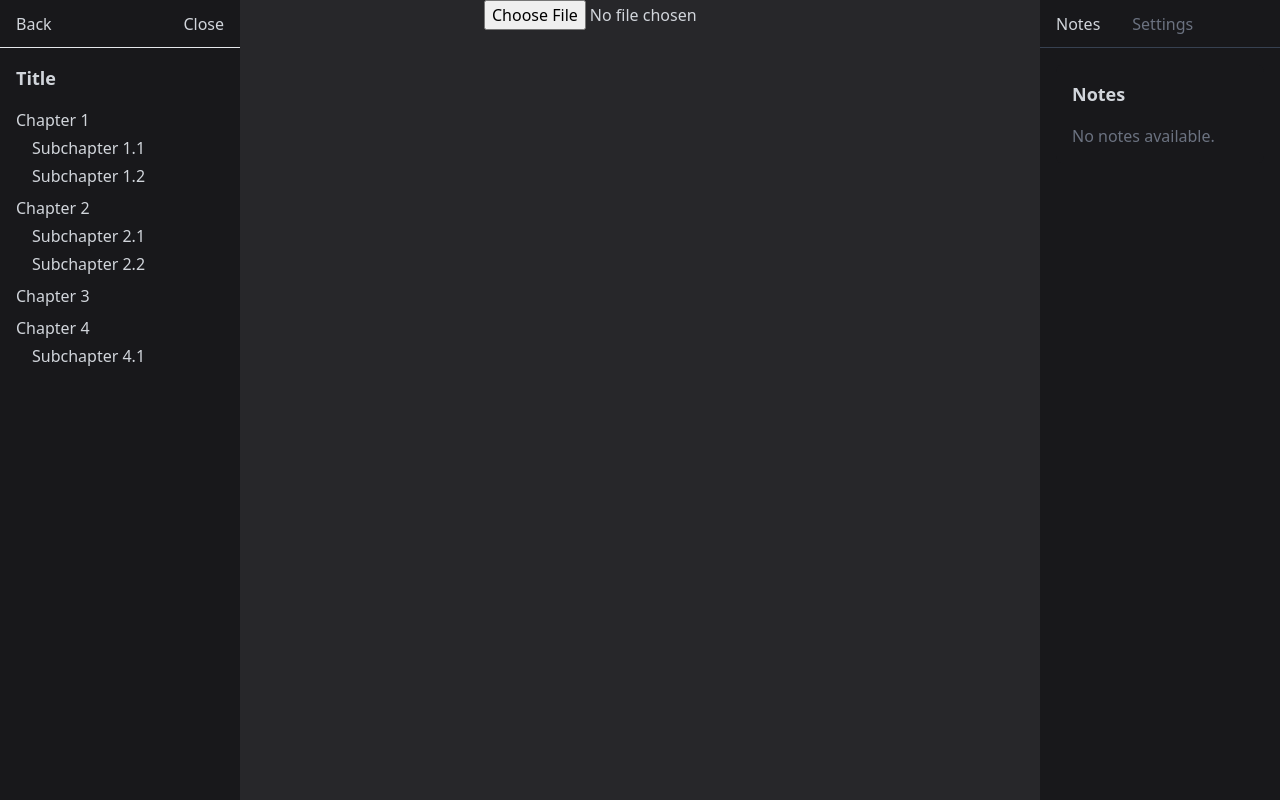
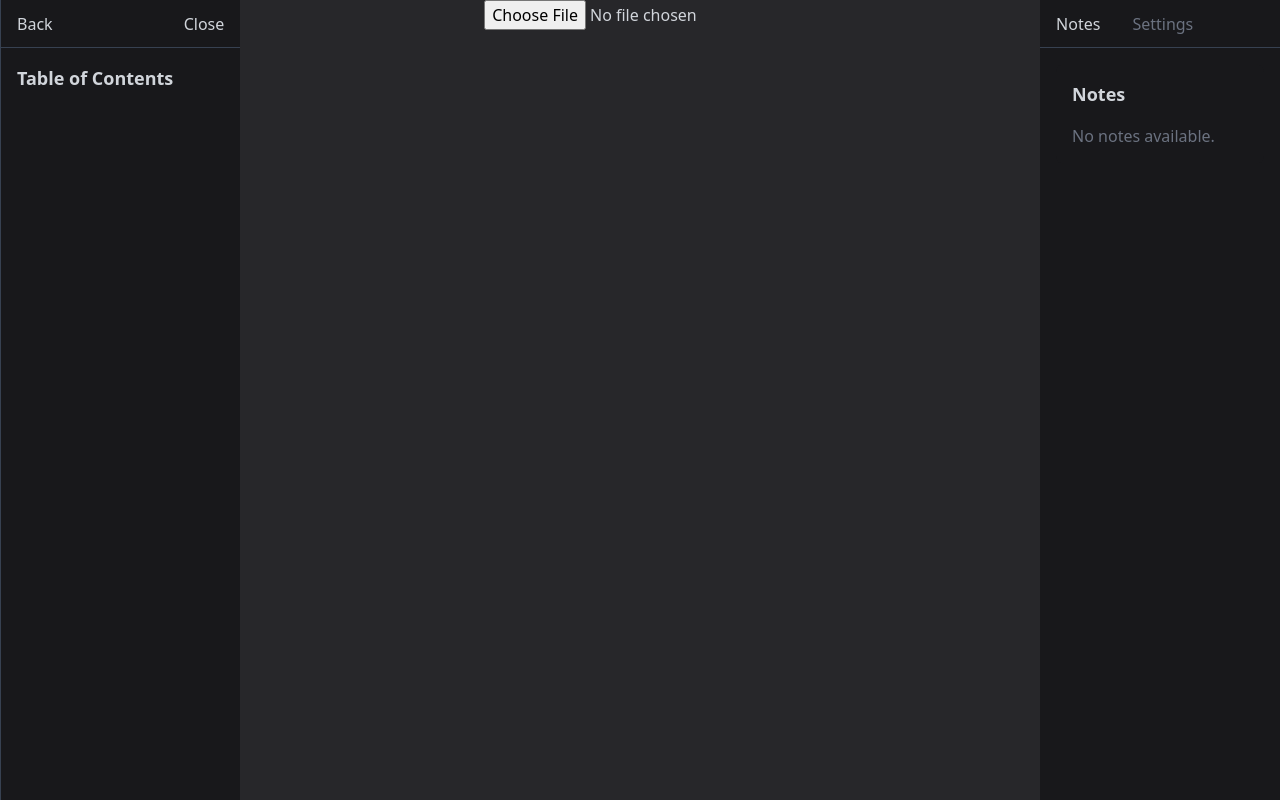
Before and after one commit to elevinas123/easyLibrary, a React (Vite) app: page / in a window 1280 px wide. Built offline with nearby package versions, Linux system fonts and the light colour scheme.

Commit message:
Chapters added

```diff
--- a/src/Modules/BookPage/Chapters.tsx
+++ b/src/Modules/BookPage/Chapters.tsx
@@ -1,26 +1,26 @@
-export default function Chapters() {
-    const chapters = [
-        {
-            title: "Chapter 1",
-            subchapters: ["Subchapter 1.1", "Subchapter 1.2"],
-        },
-        {
-            title: "Chapter 2",
-            subchapters: ["Subchapter 2.1", "Subchapter 2.2"],
-        },
-        {
-            title: "Chapter 3",
-            subchapters: [],
-        },
-        {
-            title: "Chapter 4",
-            subchapters: ["Subchapter 4.1"],
-        },
-    ];
+import { Chapter } from "./MainPage"; // Assuming you have the Chapter type defined elsewhere
+
+type ChaptersProps = {
+    chapters: Chapter[];
+};
+
+export default function Chapters({ chapters }: ChaptersProps) {
+    const handleChapterClick = (chapterId: string) => {
+        const targetElement = document.querySelector(
+            `[data-id='${chapterId}']`
+        );
+        if (targetElement) {
+            targetElement.scrollIntoView({
+                behavior: "smooth",
+                block: "start",
+            });
+            targetElement.focus({ preventScroll: true }); // Ensure it is focused after scroll
+        }
+    };
 
     return (
-        <div className="flex flex-col w-96 bg-zinc-900">
-            <div className="border-b flex flex-row h-12 w-full items-center justify-between px-4">
+        <div className="flex flex-col w-96 bg-zinc-900 border-l border-gray-700">
+            <div className="border-b border-gray-700 flex flex-row h-12 w-full items-center justify-between px-4">
                 <button className="text-gray-300 hover:text-gray-500">
                     Back
                 </button>
@@ -28,34 +28,26 @@ export default function Chapters() {
                     Close
                 </button>
             </div>
-            <div className="p-4 text-gray-300">
-                <div className="text-lg font-semibold">Title</div>
-                <div className="mt-4">
-                    <ul className="mt-2 space-y-2">
+            <div className="p-4 text-gray-300 overflow-y-auto">
+                <div className="text-lg font-semibold mb-2">
+                    Table of Contents
+                </div>
+                <ul className="space-y-2">
                     {chapters.map((chapter, index) => (
                         <li key={index}>
-                                <div className="hover:text-gray-500 cursor-pointer">
+                            <div
+                                className={`hover:text-gray-400 cursor-pointer`}
+                                style={{
+                                    marginLeft: `${chapter.indentLevel * 20}px`,
+                                }}
+                                onClick={() => handleChapterClick(chapter.id)}
+                            >
                                 {chapter.title}
                             </div>
-                                {chapter.subchapters.length > 0 && (
-                                    <ul className="mt-1 ml-4 space-y-1">
-                                        {chapter.subchapters.map(
-                                            (subchapter, subIndex) => (
-                                                <li
-                                                    key={subIndex}
-                                                    className="hover:text-gray-500 cursor-pointer"
-                                                >
-                                                    {subchapter}
-                                                </li>
-                                            )
-                                        )}
-                                    </ul>
-                                )}
                         </li>
                     ))}
                 </ul>
             </div>
         </div>
-        </div>
     );
 }
--- a/src/Modules/BookPage/MainPage.tsx
+++ b/src/Modules/BookPage/MainPage.tsx
@@ -4,8 +4,6 @@ import Chapters from "./Chapters";
 import RightHand from "./RightHand";
 import Text from "./Text";
 import { HtmlObject, preprocessEpub, HighlightRange } from "./preprocessEpub";
-import { useAtom } from "jotai";
-import { highlightedRangeAtom } from "../../atoms";
 
 export type Note = {
     noteText: string;
@@ -13,18 +11,20 @@ export type Note = {
     noteReference: string;
     noteReferenceIdRanges: HighlightRange;
 };
-
-
+export type Chapter = {
+    id: string;
+    title: string;
+    tagName: string;
+    indentLevel: number;
+};
 
 function MainPage() {
     const [bookElements, setBookElements] = useState<(HtmlObject | null)[]>([]);
     const [_, setError] = useState<string | null>(null);
     const [fontSize] = useState(24);
-    const [highlightedRanges] =
-        useAtom(highlightedRangeAtom);
     const [notes, setNotes] = useState<Note[]>([]);
-
-    const createNote = (note) => {
+    const [chapters, setChapters] = useState < Chapter[]>([]);
+    const createNote = (note: Note) => {
         setNotes((oldNotes) => [...oldNotes, note]);
     };
 
@@ -45,9 +45,41 @@ function MainPage() {
         }
     };
 
+    useEffect(() => {
+        const viablePages = bookElements.filter((page) => page !== null);
+        const allHeadings = viablePages.flatMap((page) => {
+            const headings = page.elements.filter(
+                (element) => element.type === "heading"
+            );
+            return headings;
+        });
+
+        // Calculate the indentation levels based on the tagName (e.g., h1, h2, h3)
+        const tagHierarchy = new Map<string, number>();
+        let currentIndentLevel = 0;
+
+        allHeadings.forEach((heading) => {
+            const { tagName } = heading;
+            if (!tagHierarchy.has(tagName)) {
+                tagHierarchy.set(tagName, currentIndentLevel++);
+            }
+        });
+
+        const chaptersData = allHeadings.map((heading) => ({
+            id: heading.id,
+            title: heading.text,
+            tagName: heading.tagName,
+            indentLevel: tagHierarchy.get(heading.tagName) || 0,
+        }));
+
+        setChapters(chaptersData);
+        console.log("allHeadings", allHeadings);
+        console.log("chaptersData", chaptersData);
+    }, [bookElements]);
+
     return (
         <div className="flex min-h-screen flex-row w-full bg-zinc-800 text-gray-300">
-            <Chapters />
+            <Chapters chapters={chapters} />
             <Text
                 handleEpubChange={handleEpubChange}
                 bookElements={bookElements}
--- a/src/Modules/BookPage/Text.tsx
+++ b/src/Modules/BookPage/Text.tsx
@@ -198,7 +198,7 @@ export default function Text({
         console.log(highlightedRanges);
     }, [highlightedRanges]);
     return (
-        <div className="w-full flex flex-col items-center relative">
+        <div className="w-full flex flex-col items-center overflow-hidden relative">
             {noteCreator}
             <input
                 type="file"
@@ -208,7 +208,6 @@ export default function Text({
             />
             <div
                 className="w-96"
-                style={{ overflow: "hidden", maxWidth: "100%" }}
             >
                 {bookElements.map((element, index) => {
                     if (!element) return null;
--- a/src/Modules/BookPage/preprocessEpub.ts
+++ b/src/Modules/BookPage/preprocessEpub.ts
@@ -40,7 +40,6 @@ export const parseHtmlToObjects = (
     html: string,
     paragraphIndex: number
 ): HtmlObject | null => {
-    if (paragraphIndex > 10) return null; // Limiting to first 10 paragraphs as per original code
     const $ = load(html);
 
     const parseElementText = (element: cheerio.Element): string => {
@@ -74,6 +73,7 @@ export const parseHtmlToObjects = (
                     highlights: [], // Initialize with no highlights
                 } as ParagraphObject;
             } else if (elem.tagName.match(/^h[1-6]$/)) {
+                console.log("h1", textContent, paragraphIndex, _);
                 return {
                     type: "heading",
                     id: `heading-${paragraphIndex}-${_}`,
--- a/src/functions/loadPdfText.ts
+++ b/src/functions/loadPdfText.ts
@@ -1,6 +1,5 @@
 import Tesseract from "tesseract.js";
 import { getDocument, GlobalWorkerOptions } from "pdfjs-dist";
-import { removeExtraWhitespace } from "../Modules/BookPage/functions/preprocessText";
 import { createCanvas } from "canvas";
 
 GlobalWorkerOptions.workerSrc = "/pdf.worker.mjs";
```
Lines whose indentation alone changed are shown as unchanged.
